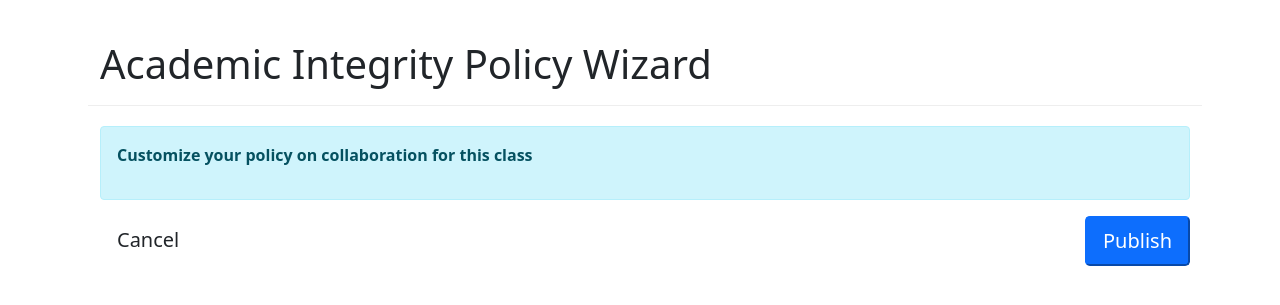
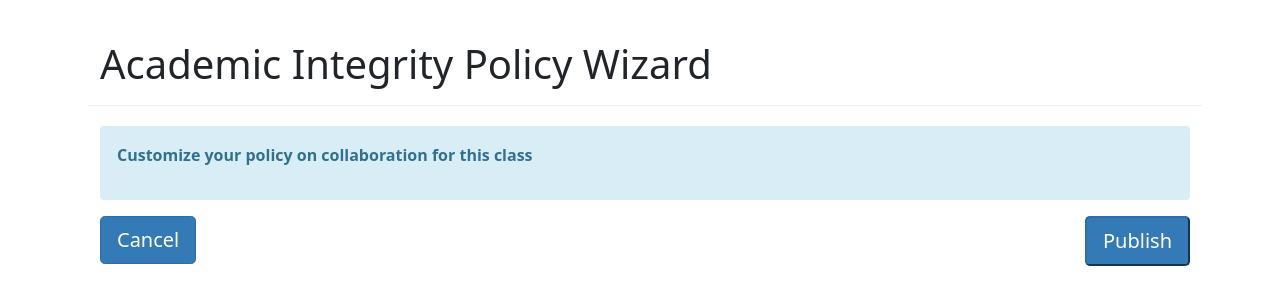
Before and after one commit to Harvard-ATG/academic_integrity_tool_v2, a Django app: template templates/instructor_level_policy_edit.html in a window 1280 px wide. Shown: the top 305 px of the page. Run offline with Django 3.2, Linux system fonts and the light colour scheme; the template is opened without the code that fills it: values named after a table or form of the project are taken from there, others are empty; some libraries are stand-ins or nearby versions.

Commit message:
refactor instructor_level_policy_edit.html colors to match old colors

```diff
--- a/templates/instructor_level_policy_edit.html
+++ b/templates/instructor_level_policy_edit.html
@@ -16,7 +16,7 @@
 
                 <div class="row">
                     <div class="col-xs-12">
-                        <div class="alert alert-info" role="alert">
+                        <div class="alert custom-alert-info" role="alert">
                             <p><strong>Customize your policy on collaboration for this class</strong></p>
                         </div>
                     </div>
@@ -27,8 +27,8 @@
                         <form method="post">
                             {% csrf_token %}
                             {{ form.as_p }}
-                            <a href="{% url 'policy_templates_list' %}" class="btn btn-default btn-lg" role="button">Cancel</a>
-                            <input class="btn-primary pull-right btn-lg" type="submit" value="Publish" />
+                            <a href="{% url 'policy_templates_list' %}" class="btn btn-default btn-lg" role="button" id="custom-btn">Cancel</a>
+                            <input class="btn-primary pull-right btn-lg" type="submit" value="Publish" id="custom-btn"/>
                         </form>
                     </div>
                 </div>
```
